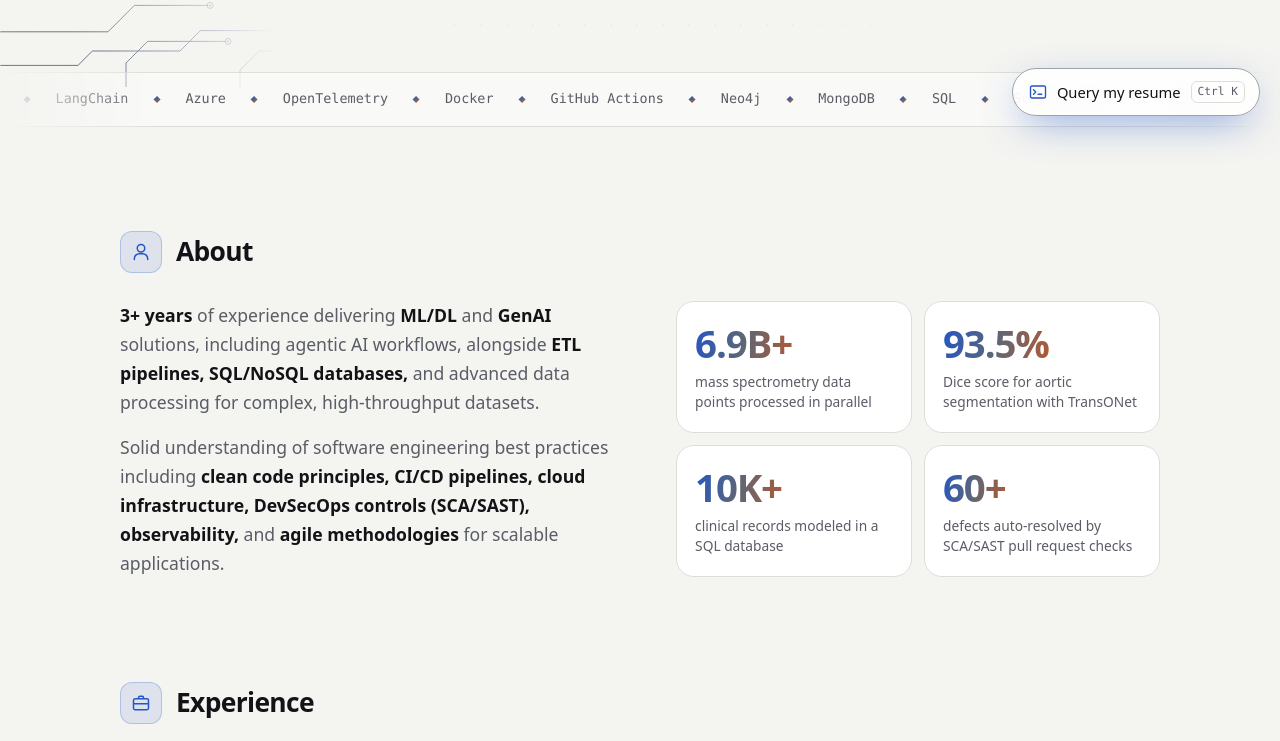
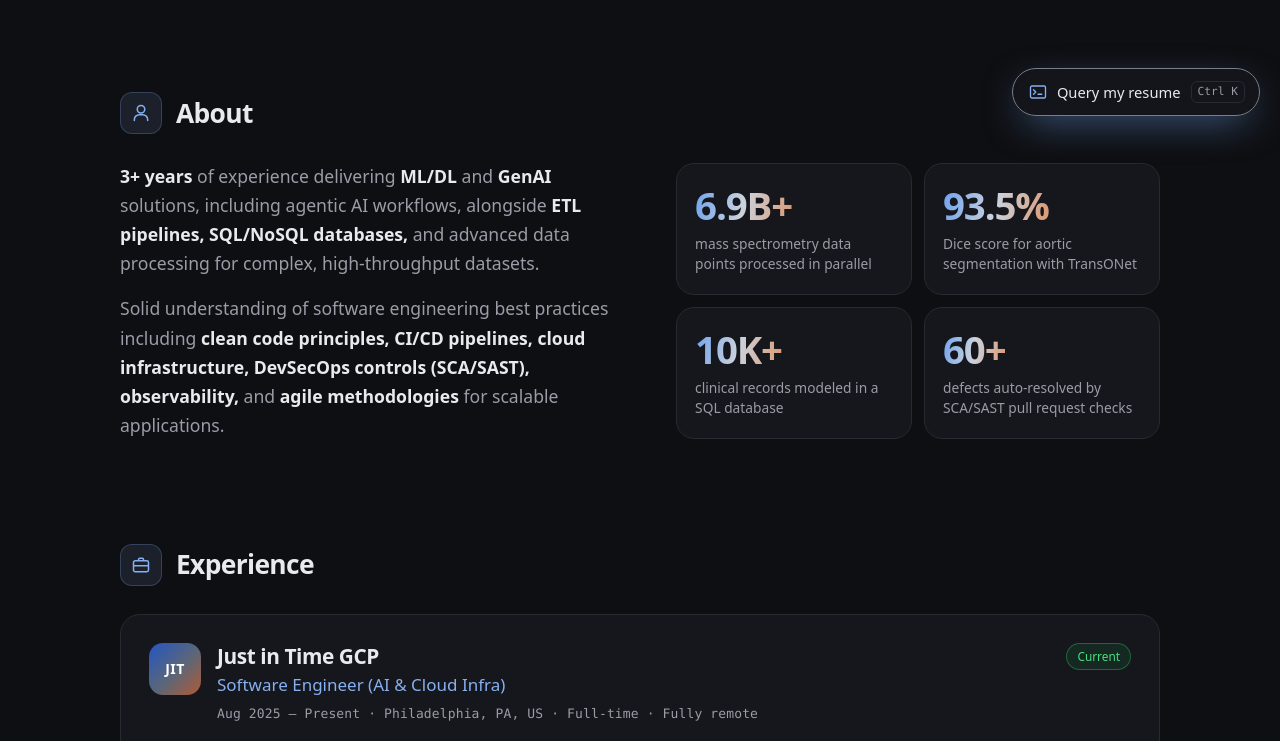
Before and after one commit to AFirooz/AFirooz.github.io, an Astro site: page / in a window 1280 px wide. Shown: the part 664-1405 px from the top of the page. Built offline with nearby package versions, Linux system fonts and the light colour scheme; Astro itself is replaced by a stand-in of ours.

Commit message:
dark-only site; black vector tab icon; advertise llms.txt; drop photo from PDF; harden terminal

```diff
--- a/public/robots.txt
+++ b/public/robots.txt
@@ -2,3 +2,6 @@ User-agent: *
 Allow: /
 
 Sitemap: https://afirooz.github.io/sitemap.xml
+
+# Markdown version of this site for LLMs and agents:
+# https://afirooz.github.io/llms.txt
--- a/src/components/Header.astro
+++ b/src/components/Header.astro
@@ -37,10 +37,6 @@ const nav = [
       <Icon name="terminal" />
       <kbd data-term-kbd>⌘K</kbd>
     </button>
-    <button class="header-btn" type="button" data-theme-toggle aria-label="Switch between light and dark theme">
-      <Icon name="sun" class="sun" />
-      <Icon name="moon" class="moon" />
-    </button>
   </div>
   <div class="progress" data-progress aria-hidden="true"></div>
 </header>
--- a/src/components/Icon.astro
+++ b/src/components/Icon.astro
@@ -18,8 +18,6 @@ const stroked: Record<string, string> = {
   arrow: 'M7 17 17 7M8 7h9v9',
   print:
     'M6 9V3h12v6M6 18H4a2 2 0 0 1-2-2v-5a2 2 0 0 1 2-2h16a2 2 0 0 1 2 2v5a2 2 0 0 1-2 2h-2M6 14h12v7H6z',
-  sun: 'M12 16a4 4 0 1 0 0-8 4 4 0 0 0 0 8ZM12 2v2M12 20v2M4.9 4.9l1.4 1.4M17.7 17.7l1.4 1.4M2 12h2M20 12h2M4.9 19.1l1.4-1.4M17.7 6.3l1.4-1.4',
-  moon: 'M21 12.8A9 9 0 1 1 11.2 3a7 7 0 0 0 9.8 9.8Z',
   user: 'M12 12a4.5 4.5 0 1 0 0-9 4.5 4.5 0 0 0 0 9ZM4 21v-1a6 6 0 0 1 6-6h4a6 6 0 0 1 6 6v1',
   briefcase:
     'M5 7h14a2 2 0 0 1 2 2v9a2 2 0 0 1-2 2H5a2 2 0 0 1-2-2V9a2 2 0 0 1 2-2ZM9 7V5.5A1.5 1.5 0 0 1 10.5 4h3A1.5 1.5 0 0 1 15 5.5V7M3 13h18',
--- a/src/data/resume.ts
+++ b/src/data/resume.ts
@@ -38,29 +38,6 @@ export const stats = [
   { num: 93.5, decimals: 1, suffix: '%', label: 'Dice score for aortic segmentation with TransONet' },
   { num: 10, decimals: 0, suffix: 'K+', label: 'clinical records modeled in a SQL database' },
   { num: 60, decimals: 0, suffix: '+', label: 'defects auto-resolved by SCA/SAST pull request checks' },
-];
-
-// Scrolling strip under the hero. Every entry also appears in `skills` below.
-export const stack = [
-  'Python',
-  'PyTorch',
-  'LangGraph',
-  'LangChain',
-  'Azure',
-  'OpenTelemetry',
-  'Docker',
-  'GitHub Actions',
-  'Neo4j',
-  'MongoDB',
-  'SQL',
-  'Scikit-learn',
-  'XGBoost',
-  'Bicep',
-  'LangSmith',
-  'Google ADK',
-  'SHAP',
-  'Flask',
-  'Bash',
 ];
 
 export const experience = [
--- a/src/pages/index.astro
+++ b/src/pages/index.astro
@@ -10,7 +10,6 @@ import {
   profile,
   summary,
   stats,
-  stack,
   experience,
   projects,
   skills,
@@ -87,13 +86,6 @@ const headline = `Hi, I'm ${profile.name}. I build ${profile.builds.join(', ')}.
             {profile.email} · {short(profile.site)} · {short(profile.github)} · {short(profile.linkedin)}
           </p>
         </div>
-      </div>
-
-      <div class="marquee" aria-label="Technologies I work with">
-        <ul class="marquee-track">
-          {stack.map((s) => <li>{s}</li>)}
-          {stack.map((s) => <li aria-hidden="true">{s}</li>)}
-        </ul>
       </div>
     </div>
 
--- a/src/scripts/site.ts
+++ b/src/scripts/site.ts
@@ -1,13 +1,11 @@
 // Page behaviour. Everything here is progressive: the page reads fine without it.
-import { toggleTheme } from './theme';
 
 const reduceMotion = matchMedia('(prefers-reduced-motion: reduce)').matches;
 const $$ = <T extends Element = HTMLElement>(sel: string, scope: ParentNode = document) => [
   ...scope.querySelectorAll<T>(sel),
 ];
 
-/* Theme + print */
-$$('[data-theme-toggle]').forEach((el) => el.addEventListener('click', toggleTheme));
+/* Print */
 $$('[data-print]').forEach((el) => el.addEventListener('click', () => window.print()));
 
 /* Reveal on scroll */
--- a/src/scripts/terminal.ts
+++ b/src/scripts/terminal.ts
@@ -12,7 +12,6 @@ import {
   leadership,
 } from '../data/resume';
 import { plain } from '../lib/fmt';
-import { toggleTheme, setTheme } from './theme';
 
 const panel = document.querySelector<HTMLElement>('#terminal');
 const out = panel?.querySelector<HTMLElement>('[data-term-out]');
@@ -204,14 +203,6 @@ if (panel && out && form && input) {
         setTimeout(() => window.print(), 300);
       },
     },
-    theme: {
-      desc: 'toggle light / dark (theme dark|light)',
-      run([mode]) {
-        if (mode === 'dark' || mode === 'light') setTheme(mode);
-        else mode = toggleTheme();
-        print(`Theme set to ${mode}.`, 't-ok');
-      },
-    },
     clear: {
       desc: 'clear the screen',
       run() {
@@ -298,9 +289,10 @@ if (panel && out && form && input) {
     echo.append(prompt, text);
 
     const [word, ...args] = text.toLowerCase().split(/\s+/);
-    const name = aliases[word] ?? word;
+    // Own keys only, so words like "constructor" are searched instead of hitting Object.prototype.
+    const name = Object.hasOwn(aliases, word) ? aliases[word] : word;
     if (word === 'sudo') print('visitor is not in the sudoers file. Nice try.', 't-err');
-    else if (name in commands) commands[name].run(args);
+    else if (Object.hasOwn(commands, name)) commands[name].run(args);
     else search(text);
 
     requestAnimationFrame(() => echo.scrollIntoView({ block: 'start', behavior: 'smooth' }));
--- a/src/scripts/theme.ts
+++ /dev/null
@@ -1,18 +0,0 @@
-const root = document.documentElement;
-
-export type Theme = 'light' | 'dark';
-
-export const getTheme = (): Theme => (root.dataset.theme === 'dark' ? 'dark' : 'light');
-
-export function setTheme(next: Theme) {
-  root.dataset.theme = next;
-  try {
-    localStorage.setItem('theme', next);
-  } catch {}
-}
-
-export const toggleTheme = () => {
-  const next: Theme = getTheme() === 'dark' ? 'light' : 'dark';
-  setTheme(next);
-  return next;
-};
--- a/src/styles/global.css
+++ b/src/styles/global.css
@@ -1,6 +1,7 @@
 /* ---------- Tokens ---------- */
 :root {
-  color-scheme: light dark;
+  /* The site is dark only. In light-dark(), the first value is what the print stylesheet uses on paper. */
+  color-scheme: dark;
 
   /* Charcoal, steel blue and copper, taken from the AF banner artwork */
   --bg: light-dark(#f4f4f1, #0e0f12);
@@ -14,7 +15,7 @@
   --g2: light-dark(#5d6676, #cbd2dc);
   --g3: light-dark(#b05a34, #dc9872);
   --grad: linear-gradient(100deg, var(--g1), var(--g2) 50%, var(--g3));
-  /* Same gradient, dark enough for white text in both themes */
+  /* Same gradient, dark enough for white text on screen and on paper */
   --grad-solid: linear-gradient(135deg, #2456c4, #5d6676 55%, #b05a34);
 
   --font-sans: 'Geist Variable', system-ui, -apple-system, 'Segoe UI', sans-serif;
@@ -23,12 +24,6 @@
   --wrap: 1040px;
   --gutter: clamp(20px, 5vw, 40px);
   --header-h: 60px;
-}
-:root[data-theme='light'] {
-  color-scheme: light;
-}
-:root[data-theme='dark'] {
-  color-scheme: dark;
 }
 @property --angle {
   syntax: '<angle>';
@@ -180,14 +175,6 @@ kbd {
   width: auto;
   /* The logo file is cyan/magenta; render it as brushed metal like the banner. */
   filter: grayscale(1) brightness(1.75) contrast(1.1);
-}
-:root[data-theme='light'] .brand img {
-  filter: grayscale(1) brightness(0.6) contrast(1.1);
-}
-@media (prefers-color-scheme: light) {
-  :root:not([data-theme]) .brand img {
-    filter: grayscale(1) brightness(0.6) contrast(1.1);
-  }
 }
 .nav {
   display: flex;
@@ -240,13 +227,6 @@ kbd {
 .header-btn kbd {
   border: 0;
   padding: 0;
-}
-.header-btn .moon,
-:root[data-theme='dark'] .header-btn .sun {
-  display: none;
-}
-:root[data-theme='dark'] .header-btn .moon {
-  display: block;
 }
 .progress {
   position: absolute;
@@ -529,46 +509,6 @@ kbd {
 .hero-meta svg {
   width: 15px;
   height: 15px;
-}
-
-.marquee {
-  margin-top: clamp(48px, 7vw, 84px);
-  padding-block: 15px;
-  border-block: 1px solid var(--line);
-  background: color-mix(in srgb, var(--surface) 45%, transparent);
-  overflow: hidden;
-  -webkit-mask-image: linear-gradient(90deg, transparent, #000 12%, #000 88%, transparent);
-  mask-image: linear-gradient(90deg, transparent, #000 12%, #000 88%, transparent);
-}
-.marquee-track {
-  display: flex;
-  width: max-content;
-  animation: marquee 48s linear infinite;
-}
-.marquee:hover .marquee-track {
-  animation-play-state: paused;
-}
-.marquee-track li {
-  display: flex;
-  align-items: center;
-  gap: 26px;
-  padding-left: 26px;
-  font-family: var(--font-mono);
-  font-size: 0.84rem;
-  color: var(--muted);
-  white-space: nowrap;
-}
-.marquee-track li::after {
-  content: '';
-  width: 5px;
-  height: 5px;
-  rotate: 45deg;
-  background: var(--grad);
-}
-@keyframes marquee {
-  to {
-    transform: translateX(-50%);
-  }
 }
 
 /* ---------- Sections ---------- */
@@ -1185,8 +1125,6 @@ html:not(.js) [data-term-open] {
   display: none;
 }
 .term {
-  /* Always dark, whatever the page theme: light-dark() resolves against this. */
-  color-scheme: dark;
   position: fixed;
   right: 20px;
   bottom: 20px;
@@ -1794,16 +1732,6 @@ html:not(.js) [data-term-open] {
   .pulse {
     display: none;
   }
-  .marquee-track {
-    animation: none;
-    width: auto;
-    flex-wrap: wrap;
-    justify-content: center;
-    row-gap: 8px;
-  }
-  .marquee-track li[aria-hidden] {
-    display: none;
-  }
 }
 
 /* ---------- Responsive ---------- */
@@ -1914,8 +1842,7 @@ html:not(.js) [data-term-open] {
   .hero-dots,
   .hero-glow,
   .hero-art,
-  .avatar-ring,
-  .marquee,
+  .avatar,
   .actions,
   .now,
   .hero h1,
@@ -1964,16 +1891,7 @@ html:not(.js) [data-term-open] {
     padding-top: 0;
   }
   .hero-inner {
-    grid-template-columns: minmax(0, 1fr) 76pt;
-    gap: 18pt;
-    align-items: start;
-  }
-  .avatar {
-    order: 2;
-    width: 76pt;
-  }
-  .avatar img {
-    border: 0;
+    grid-template-columns: minmax(0, 1fr);
   }
   .print-name {
     font-size: 26pt;
```
Also changed, not shown: src/content/blog/how-this-blog-works.md (+1 -1 lines), src/layouts/Base.astro (+9 -15 lines), README.md, public/apple-touch-icon.png, public/favicon-32.png (added), public/favicon.png (deleted), public/favicon.svg (added).
